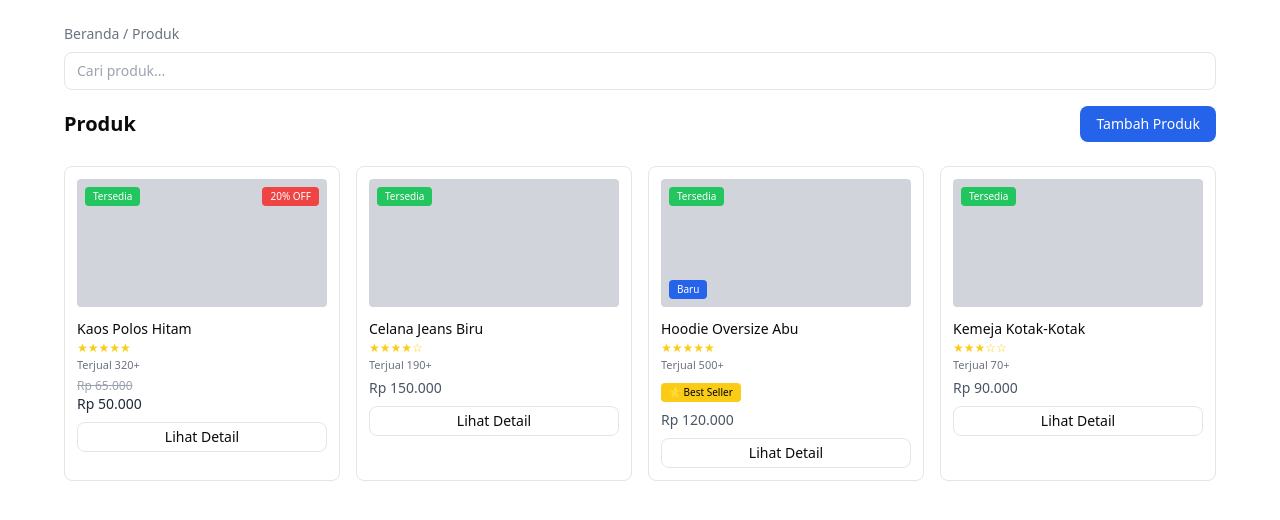
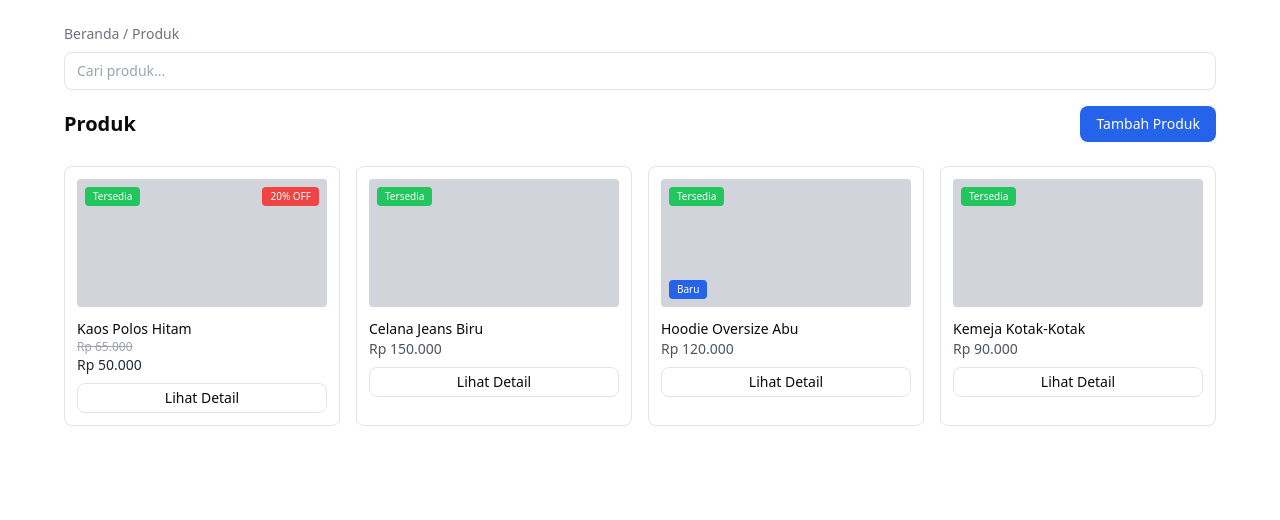
Before and after one commit to faliharyabudi/Mini-Shopee, a Next.js app in the folder web/: page /dashboard in a window 1280 px wide. Shown: the top 520 px of the page. Built offline with nearby package versions, Linux system fonts and the light colour scheme.

Commit message:
tambah animasi hover & klik pada tombol produk

```diff
--- a/web/app/dashboard/page.tsx
+++ b/web/app/dashboard/page.tsx
@@ -3,94 +3,85 @@ export default function ProductsPage() {
     <div className="grid grid-cols-2 md:grid-cols-4 gap-4 mt-6">
 
       {/* PRODUK 1 */}
-      <div className="border rounded-lg p-3 hover:shadow-xl transition-transform duration-200 hover:-translate-y-1 hover:scale-[1.01]">
+      <div className="border rounded-lg p-3 hover:shadow-lg transition-transform duration-200 hover:-translate-y-1">
         <div className="h-32 bg-gray-200 rounded mb-3 relative overflow-hidden">
           <div className="w-full h-full bg-gray-300 rounded transform transition-transform duration-200 hover:scale-105"></div>
-          <span className="absolute top-2 left-2 bg-green-500 text-white text-[10px] px-2 py-[2px] rounded">Tersedia</span>
-          <span className="absolute top-2 right-2 bg-red-500 text-white text-[10px] px-2 py-[2px] rounded">20% OFF</span>
+
+          <span className="absolute top-2 left-2 bg-green-500 text-white text-[10px] px-2 py-[2px] rounded">
+            Tersedia
+          </span>
+
+          <span className="absolute top-2 right-2 bg-red-500 text-white text-[10px] px-2 py-[2px] rounded">
+            20% OFF
+          </span>
         </div>
 
-        <p className="text-sm font-medium transition-all duration-200 hover:text-gray-900 hover:scale-[1.02]">
-          Kaos Polos Hitam
-        </p>
-
-        <p className="text-yellow-400 text-[12px]">★★★★★</p>
-        <p className="text-[11px] text-gray-500 mb-1">Terjual 320+</p>
+        <p className="text-sm font-medium">Kaos Polos Hitam</p>
 
         <div className="mb-2">
           <p className="text-xs text-gray-400 line-through">Rp 65.000</p>
           <p className="text-sm text-gray-800 font-medium">Rp 50.000</p>
         </div>
 
-        <button className="w-full border rounded-lg py-1 text-sm hover:bg-gray-100 transition">
+        <button className="w-full border rounded-lg py-1 text-sm hover:bg-gray-200 active:scale-95 transition">
           Lihat Detail
         </button>
       </div>
 
       {/* PRODUK 2 */}
-      <div className="border rounded-lg p-3 hover:shadow-xl transition-transform duration-200 hover:-translate-y-1 hover:scale-[1.01]">
+      <div className="border rounded-lg p-3 hover:shadow-lg transition-transform duration-200 hover:-translate-y-1">
         <div className="h-32 bg-gray-200 rounded mb-3 relative overflow-hidden">
           <div className="w-full h-full bg-gray-300 rounded transform transition-transform duration-200 hover:scale-105"></div>
-          <span className="absolute top-2 left-2 bg-green-500 text-white text-[10px] px-2 py-[2px] rounded">Tersedia</span>
+
+          <span className="absolute top-2 left-2 bg-green-500 text-white text-[10px] px-2 py-[2px] rounded">
+            Tersedia
+          </span>
         </div>
 
-        <p className="text-sm font-medium transition-all duration-200 hover:text-gray-900 hover:scale-[1.02]">
-          Celana Jeans Biru
-        </p>
-
-        <p className="text-yellow-400 text-[12px]">★★★★☆</p>
-        <p className="text-[11px] text-gray-500 mb-1">Terjual 190+</p>
-
+        <p className="text-sm font-medium">Celana Jeans Biru</p>
         <p className="text-sm text-gray-600 mb-2">Rp 150.000</p>
 
-        <button className="w-full border rounded-lg py-1 text-sm hover:bg-gray-100 transition">
+        <button className="w-full border rounded-lg py-1 text-sm hover:bg-gray-200 active:scale-95 transition">
           Lihat Detail
         </button>
       </div>
 
-      {/* PRODUK 3 */}
-      <div className="border rounded-lg p-3 hover:shadow-xl transition-transform duration-200 hover:-translate-y-1 hover:scale-[1.01]">
+      {/* PRODUK 3 — dengan badge “Baru” */}
+      <div className="border rounded-lg p-3 hover:shadow-lg transition-transform duration-200 hover:-translate-y-1">
         <div className="h-32 bg-gray-200 rounded mb-3 relative overflow-hidden">
           <div className="w-full h-full bg-gray-300 rounded transform transition-transform duration-200 hover:scale-105"></div>
-          <span className="absolute top-2 left-2 bg-green-500 text-white text-[10px] px-2 py-[2px] rounded">Tersedia</span>
-          <span className="absolute bottom-2 left-2 bg-blue-600 text-white text-[10px] px-2 py-[2px] rounded">Baru</span>
+
+          <span className="absolute top-2 left-2 bg-green-500 text-white text-[10px] px-2 py-[2px] rounded">
+            Tersedia
+          </span>
+
+          <span className="absolute bottom-2 left-2 bg-blue-600 text-white text-[10px] px-2 py-[2px] rounded">
+            Baru
+          </span>
         </div>
 
-        <p className="text-sm font-medium transition-all duration-200 hover:text-gray-900 hover:scale-[1.02]">
-          Hoodie Oversize Abu
-        </p>
-
-        <p className="text-yellow-400 text-[12px]">★★★★★</p>
-        <p className="text-[11px] text-gray-500 mb-1">Terjual 500+</p>
-
-        <p className="inline-block bg-yellow-400 text-black text-[10px] px-2 py-[2px] rounded mb-2">
-          ⭐ Best Seller
-        </p>
-
+        <p className="text-sm font-medium">Hoodie Oversize Abu</p>
         <p className="text-sm text-gray-600 mb-2">Rp 120.000</p>
 
-        <button className="w-full border rounded-lg py-1 text-sm hover:bg-gray-100 transition">
+        <button className="w-full border rounded-lg py-1 text-sm hover:bg-gray-200 active:scale-95 transition">
           Lihat Detail
         </button>
       </div>
 
       {/* PRODUK 4 */}
-      <div className="border rounded-lg p-3 hover:shadow-xl transition-transform duration-200 hover:-translate-y-1 hover:scale-[1.01]">
+      <div className="border rounded-lg p-3 hover:shadow-lg transition-transform duration-200 hover:-translate-y-1">
         <div className="h-32 bg-gray-200 rounded mb-3 relative overflow-hidden">
           <div className="w-full h-full bg-gray-300 rounded transform transition-transform duration-200 hover:scale-105"></div>
-          <span className="absolute top-2 left-2 bg-green-500 text-white text-[10px] px-2 py-[2px] rounded">Tersedia</span>
+
+          <span className="absolute top-2 left-2 bg-green-500 text-white text-[10px] px-2 py-[2px] rounded">
+            Tersedia
+          </span>
         </div>
 
-        <p className="text-sm font-medium transition-all duration-200 hover:text-gray-900 hover:scale-[1.02]">
-          Kemeja Kotak-Kotak
-        </p>
-
-        <p className="text-yellow-400 text-[12px]">★★★☆☆</p>
-        <p className="text-[11px] text-gray-500 mb-1">Terjual 70+</p>
-
+        <p className="text-sm font-medium">Kemeja Kotak-Kotak</p>
         <p className="text-sm text-gray-600 mb-2">Rp 90.000</p>
 
-        <button className="w-full border rounded-lg py-1 text-sm hover:bg-gray-100 transition">
+        <button className="w-full border rounded-lg py-1 text-sm hover:bg-gray-200 active:scale-95 transition">
           Lihat Detail
         </button>
       </div>
```
